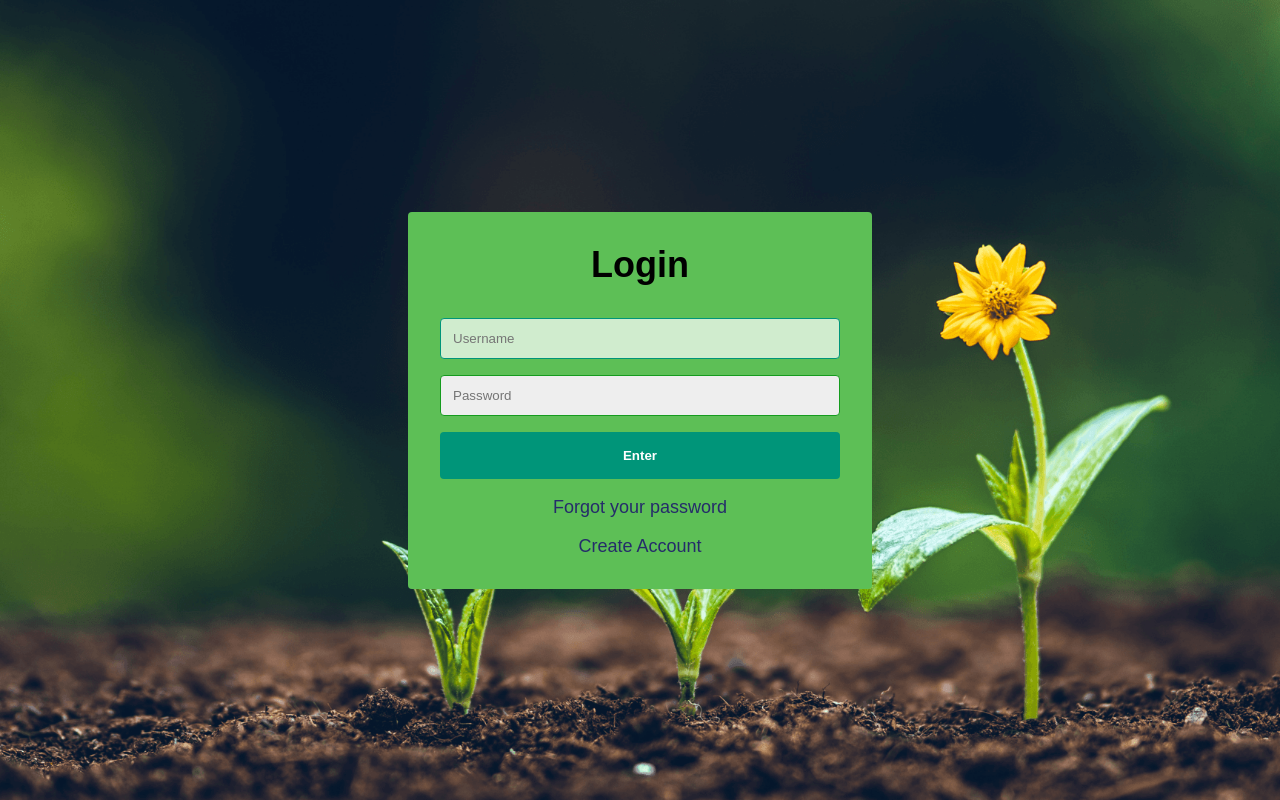
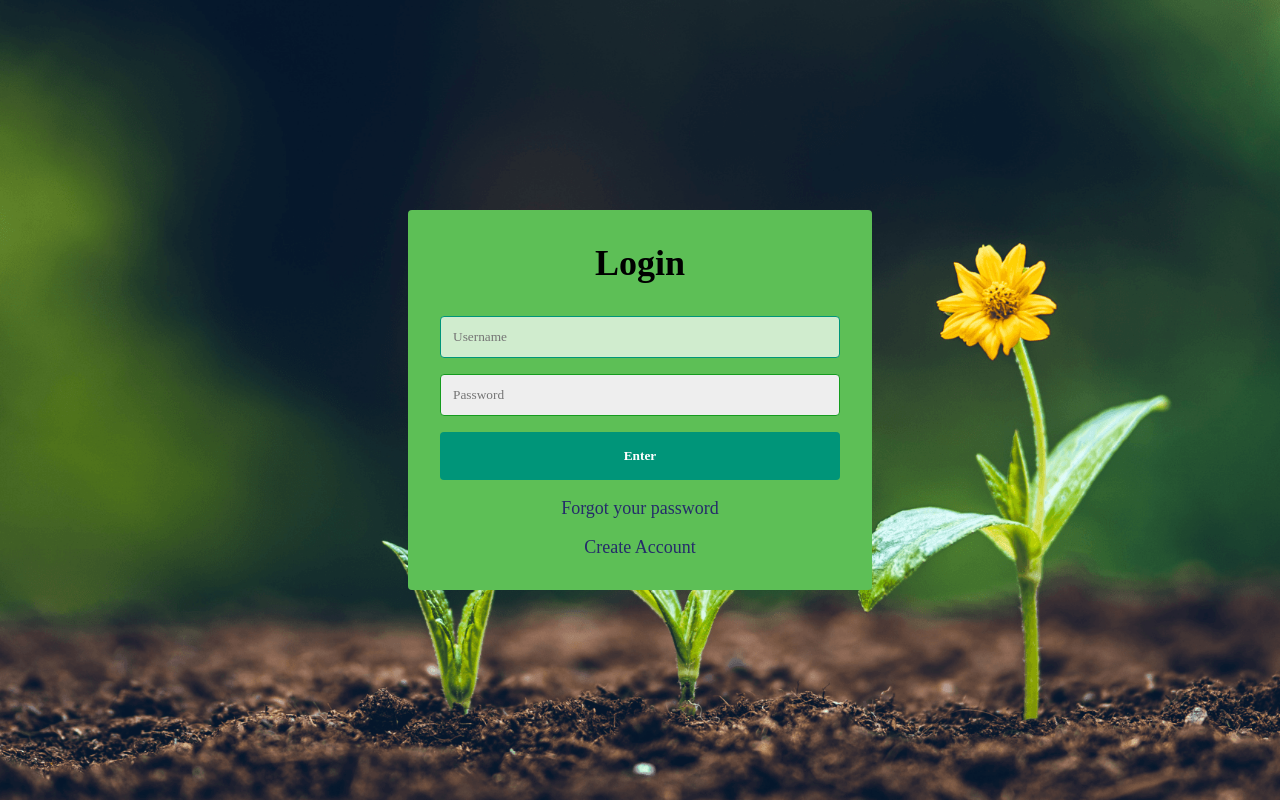
Before and after one commit to Heletzta/plantsForMentalHealth, a Python web app: template templates/login.html in a window 1280 px wide. Run offline with Jinja, Linux system fonts and the light colour scheme; the template is opened without the code that fills it, so the values that code supplies are empty.

Commit message:
changed login font

```diff
--- a/static/css/login.css
+++ b/static/css/login.css
@@ -31,7 +31,7 @@ body {
 .container,
 .form__input,
 .form__button {
-    font-family: "Poppins", sans-serif;;
+    font-family: "Poppins";
     /*font: 500 1rem 'Roboto', sans-serif;*/
 }
 
```
